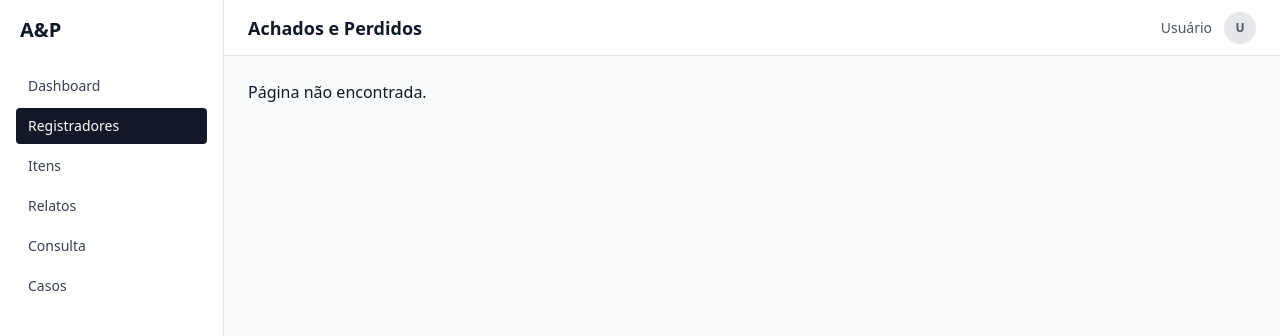
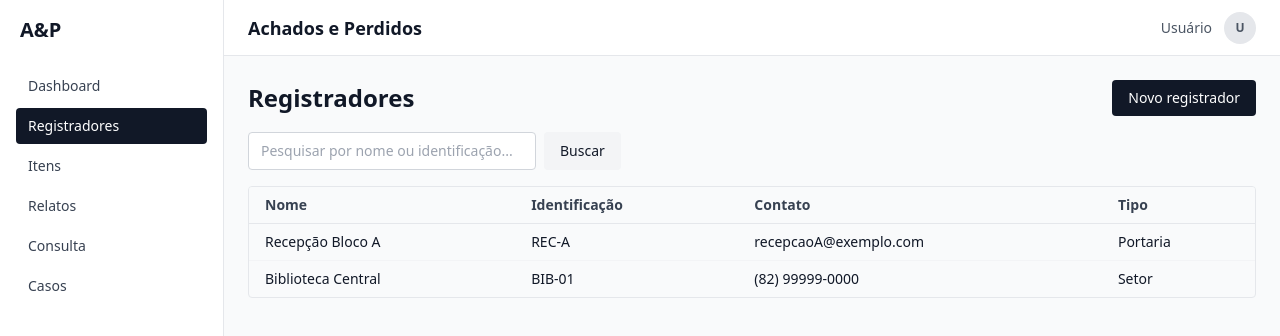
Before and after one commit to Welberth77/Sistema-Achados-e-Perdidos, a React (Vite) app in the folder frontend/: page /registradores in a window 1280 px wide. Shown: the top 336 px of the page. Built offline with nearby package versions, Linux system fonts and the light colour scheme; no server answers.

Commit message:
feat: módulo Registradores (lista + cadastro) com mock plugável

```diff
--- /dev/null
+++ b/frontend/src/pages/registradores/NovoRegistrador.jsx
@@ -0,0 +1,102 @@
+import { useState } from 'react';
+import { useNavigate } from 'react-router-dom';
+import { criarRegistrador } from '../../services/registradores.js';
+import Input from '../../components/Input.jsx';
+import Button from '../../components/Button.jsx';
+
+const TIPOS = ['Portaria', 'Setor', 'Segurança', 'Outro'];
+
+export default function NovoRegistrador() {
+  const navigate = useNavigate();
+  const [form, setForm] = useState({ nome: '', identificacao: '', contato: '', tipo: TIPOS[0] });
+  const [erros, setErros] = useState({});
+  const [enviando, setEnviando] = useState(false);
+  const [erroGeral, setErroGeral] = useState('');
+
+  function set(campo, valor) {
+    setForm((f) => ({ ...f, [campo]: valor }));
+  }
+
+  function validar() {
+    const e = {};
+    if (!form.nome.trim()) e.nome = 'Informe o nome.';
+    if (!form.identificacao.trim()) e.identificacao = 'Informe a identificação.';
+    setErros(e);
+    return Object.keys(e).length === 0;
+  }
+
+  async function salvar() {
+    setErroGeral('');
+    if (!validar()) return;
+    setEnviando(true);
+    try {
+      await criarRegistrador(form);
+      navigate('/registradores');
+    } catch (err) {
+      if (err.status === 409) {
+        setErros((prev) => ({ ...prev, identificacao: 'Esse registrador já existe.' }));
+      } else {
+        setErroGeral('Não foi possível cadastrar. Tente novamente.');
+      }
+    } finally {
+      setEnviando(false);
+    }
+  }
+
+  return (
+    <div className="max-w-lg">
+      <h1 className="mb-4 text-2xl font-bold">Novo registrador</h1>
+
+      {erroGeral && (
+        <div className="mb-4 rounded border border-red-200 bg-red-50 px-3 py-2 text-sm text-red-700">
+          {erroGeral}
+        </div>
+      )}
+
+      <div className="space-y-4">
+        <Input
+          label="Nome"
+          required
+          value={form.nome}
+          error={erros.nome}
+          onChange={(e) => set('nome', e.target.value)}
+        />
+        <Input
+          label="Identificação"
+          required
+          value={form.identificacao}
+          error={erros.identificacao}
+          onChange={(e) => set('identificacao', e.target.value)}
+        />
+        <Input
+          label="Contato"
+          value={form.contato}
+          onChange={(e) => set('contato', e.target.value)}
+        />
+        <label className="block">
+          <span className="mb-1 block text-sm font-medium text-gray-700">Tipo</span>
+          <select
+            className="w-full rounded border border-gray-300 px-3 py-2 text-sm outline-none focus:border-gray-900 focus:ring-2 focus:ring-gray-900"
+            value={form.tipo}
+            onChange={(e) => set('tipo', e.target.value)}
+          >
+            {TIPOS.map((t) => (
+              <option key={t} value={t}>
+                {t}
+              </option>
+            ))}
+          </select>
+        </label>
+      </div>
+
+      <div className="mt-6 flex gap-2">
+        <Button onClick={salvar} loading={enviando}>
+          Cadastrar
+        </Button>
+        <Button variant="secondary" onClick={() => navigate('/registradores')}>
+          Cancelar
+        </Button>
+      </div>
+    </div>
+  );
+}
--- /dev/null
+++ b/frontend/src/pages/registradores/Registradores.jsx
@@ -0,0 +1,59 @@
+import { useEffect, useState } from 'react';
+import { useNavigate } from 'react-router-dom';
+import { listarRegistradores } from '../../services/registradores.js';
+import Table from '../../components/Table.jsx';
+import Button from '../../components/Button.jsx';
+import Input from '../../components/Input.jsx';
+
+export default function Registradores() {
+  const navigate = useNavigate();
+  const [dados, setDados] = useState([]);
+  const [loading, setLoading] = useState(true);
+  const [q, setQ] = useState('');
+
+  async function carregar() {
+    setLoading(true);
+    try {
+      setDados(await listarRegistradores({ q }));
+    } finally {
+      setLoading(false);
+    }
+  }
+
+  useEffect(() => {
+    carregar();
+    // eslint-disable-next-line react-hooks/exhaustive-deps
+  }, []);
+
+  const colunas = [
+    { key: 'nome', header: 'Nome' },
+    { key: 'identificacao', header: 'Identificação' },
+    { key: 'contato', header: 'Contato' },
+    { key: 'tipo', header: 'Tipo' },
+  ];
+
+  return (
+    <div>
+      <div className="mb-4 flex items-center justify-between">
+        <h1 className="text-2xl font-bold">Registradores</h1>
+        <Button onClick={() => navigate('/registradores/novo')}>Novo registrador</Button>
+      </div>
+
+      <div className="mb-4 flex gap-2">
+        <div className="w-72">
+          <Input
+            placeholder="Pesquisar por nome ou identificação..."
+            value={q}
+            onChange={(e) => setQ(e.target.value)}
+            onKeyDown={(e) => e.key === 'Enter' && carregar()}
+          />
+        </div>
+        <Button variant="secondary" onClick={carregar}>
+          Buscar
+        </Button>
+      </div>
+
+      <Table columns={colunas} data={dados} loading={loading} />
+    </div>
+  );
+}
--- a/frontend/src/routes/AppRoutes.jsx
+++ b/frontend/src/routes/AppRoutes.jsx
@@ -1,6 +1,8 @@
 import { Routes, Route, Navigate } from 'react-router-dom';
 import App from '../App.jsx';
 import Dashboard from '../pages/Dashboard.jsx';
+import Registradores from '../pages/registradores/Registradores.jsx';
+import NovoRegistrador from '../pages/registradores/NovoRegistrador.jsx';
 
 // Mapa de rotas. Novas telas entram como <Route> dentro do layout App.
 export default function AppRoutes() {
@@ -9,6 +11,9 @@ export default function AppRoutes() {
       <Route element={<App />}>
         <Route index element={<Navigate to="/dashboard" replace />} />
         <Route path="/dashboard" element={<Dashboard />} />
+
+        <Route path="/registradores" element={<Registradores />} />
+        <Route path="/registradores/novo" element={<NovoRegistrador />} />
 
         {/* Telas futuras (exemplos):
         <Route path="/registradores" element={<Registradores />} />
--- /dev/null
+++ b/frontend/src/services/registradores.js
@@ -0,0 +1,47 @@
+import api from './api.js';
+
+// Enquanto o backend não entrega os endpoints, use o mock.
+// Quando estiver pronto, troque para false.
+const USE_MOCK = true;
+
+// --- dados fake em memória ---
+let mockData = [
+  { id: 1, nome: 'Recepção Bloco A', identificacao: 'REC-A', contato: 'recepcaoA@exemplo.com', tipo: 'Portaria' },
+  { id: 2, nome: 'Biblioteca Central', identificacao: 'BIB-01', contato: '(82) 99999-0000', tipo: 'Setor' },
+];
+let nextId = 3;
+const delay = (ms) => new Promise((r) => setTimeout(r, ms));
+
+export async function listarRegistradores({ q = '' } = {}) {
+  if (USE_MOCK) {
+    await delay(300);
+    const termo = q.trim().toLowerCase();
+    return mockData.filter(
+      (r) =>
+        !termo ||
+        r.nome.toLowerCase().includes(termo) ||
+        r.identificacao.toLowerCase().includes(termo)
+    );
+  }
+  const { data } = await api.get('/registradores', { params: { q } });
+  return data;
+}
+
+export async function criarRegistrador(payload) {
+  if (USE_MOCK) {
+    await delay(300);
+    const existe = mockData.some(
+      (r) => r.identificacao.toLowerCase() === payload.identificacao.trim().toLowerCase()
+    );
+    if (existe) {
+      const err = new Error('Registrador já existe');
+      err.status = 409;
+      throw err;
+    }
+    const novo = { id: nextId++, ...payload };
+    mockData.push(novo);
+    return novo;
+  }
+  const { data } = await api.post('/registradores', payload);
+  return data;
+}
```
